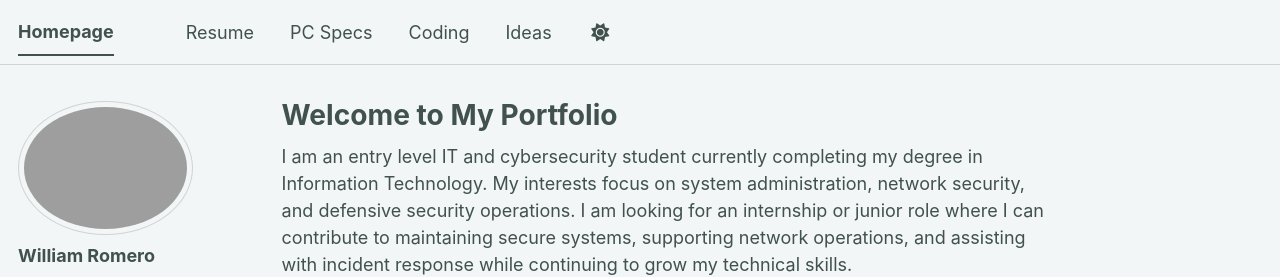
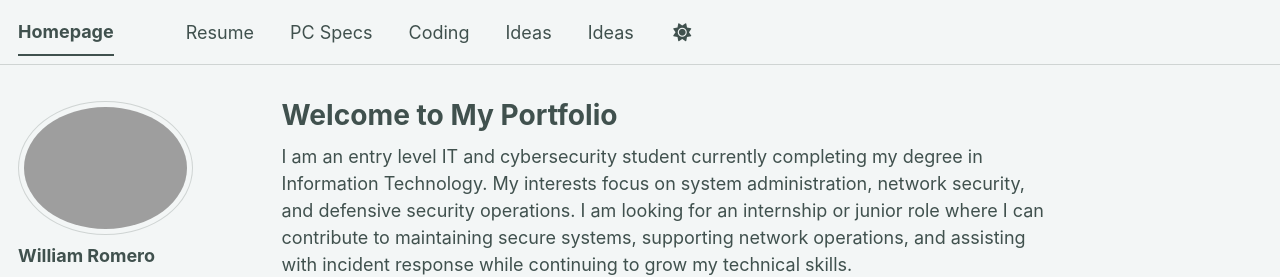
Before and after one commit to williamromero11/williamromero11.github.io, a Jekyll site: the page built from _pages/about.md, in a window 1280 px wide. Shown: the top 277 px of the page. Built offline with Jekyll 4.4.1, drawn with Linux system fonts in a browser that asks for light colours; a script bundle is joined from its source files by our own code; library files that are not in the unit come from our copies.

Commit message:
Add new navigation item for Pokemon

```diff
--- a/_data/navigation.yml
+++ b/_data/navigation.yml
@@ -22,6 +22,9 @@ main:
   - title: "Ideas"
     url: "/ideas/"
 
+  - title: "Ideas"
+    url: "/Pokemon/"
+
   #- title: "Basic CSS"
   # url: "/CSS/"
 
```
